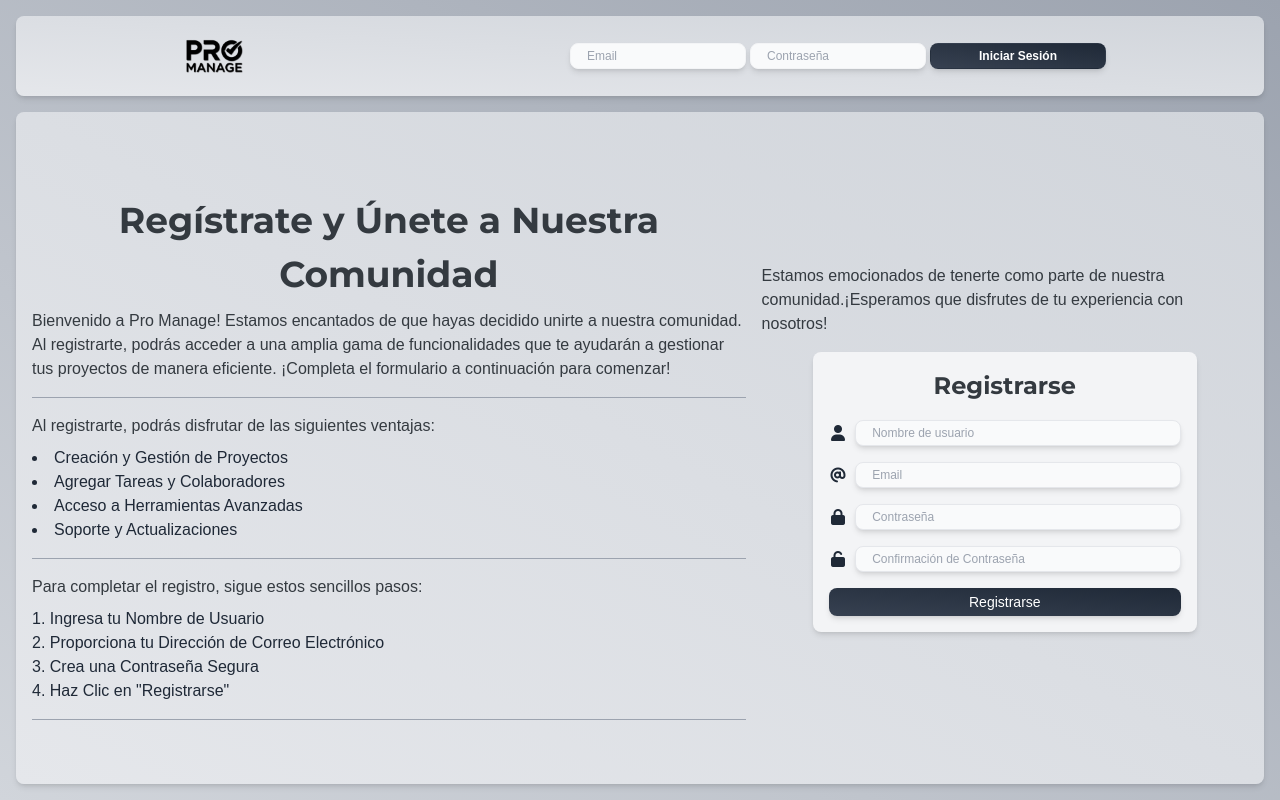
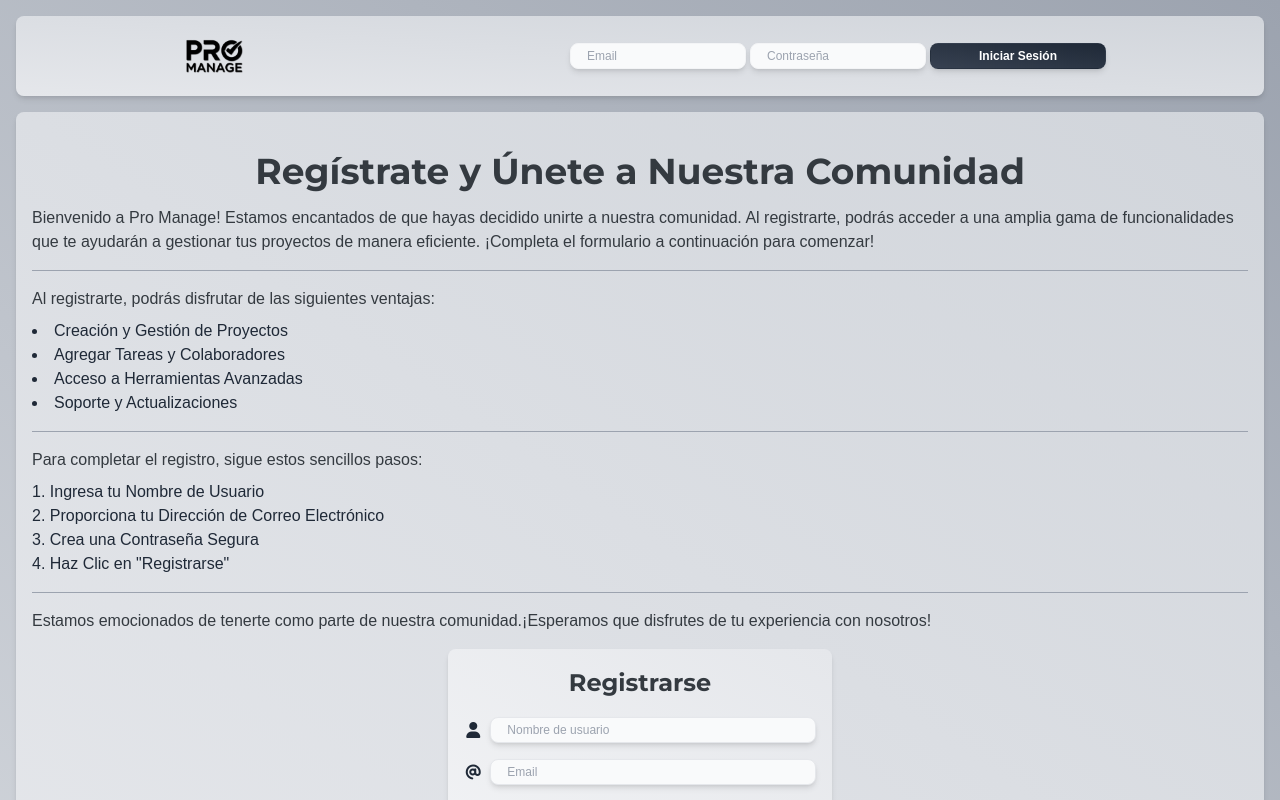
Before and after one commit to robendev/pro-manage-frontend, a React (Vite) app: page /auth/create-account in a window 1280 px wide. Shown: the top 800 px of the page. Built offline with nearby package versions, Linux system fonts and the light colour scheme; no server answers.

Commit message:
Modificaciones de flex en el archivo de FormCreateAccount.jsx y RegisterView.jsx

```diff
--- a/src/components/Auth/FormCreateAccount.jsx
+++ b/src/components/Auth/FormCreateAccount.jsx
@@ -20,7 +20,8 @@ const FormCreateAccount = ({ register, errors, watch }) => {
                        border
                        bg-gray-50
                        shadow-md rounded-lg
-                       text-xs focus:outline-none"
+                       text-xs outline-none
+                       hover:bg-white focus:bg-white"
             {...register("username", {
               required: {
                 value: true,
@@ -59,7 +60,8 @@ const FormCreateAccount = ({ register, errors, watch }) => {
                        border
                        bg-gray-50
                        shadow-md rounded-lg
-                       text-xs focus:outline-none"
+                       text-xs outline-none
+                       hover:bg-white focus:bg-white"
             {...register("email", {
               required: {
                 value: true,
@@ -93,7 +95,8 @@ const FormCreateAccount = ({ register, errors, watch }) => {
                        border
                        bg-gray-50
                        shadow-md rounded-lg
-                       text-xs focus:outline-none"
+                       text-xs outline-none
+                       hover:bg-white focus:bg-white"
             {...register("password", {
               required: {
                 value: true,
@@ -144,7 +147,8 @@ const FormCreateAccount = ({ register, errors, watch }) => {
                        border
                        bg-gray-50
                        shadow-md rounded-lg
-                       text-xs focus:outline-none"
+                       text-xs outline-none
+                       hover:bg-white focus:bg-white"
             {...register("confirmPassword", {
               required: {
                 value: true,
--- a/src/views/Auth/RegisterView.jsx
+++ b/src/views/Auth/RegisterView.jsx
@@ -41,10 +41,8 @@ const RegisterView = () => {
   };
 
   return (
-    <div className="flex flex-col p-4
-                    lg:flex-row lg:space-x-4">
-      <section className="flex-1 *:border-b *:border-gray-400
-                          lg:w-3/5">
+    <div className="flex flex-col items-center p-4">
+      <section className="flex-1 *:border-b *:border-gray-400">
         <div className="py-4">
           <h1 className="text-center font-bold mb-2 line-clamp-2">
             Regístrate y Únete a Nuestra Comunidad
@@ -83,7 +81,7 @@ const RegisterView = () => {
         </div>
       </section>
 
-      <section className="flex flex-col justify-center lg:w-2/5">
+      <section className="flex flex-col w-full">
         <div className="py-4">
           <p>
             Estamos emocionados de tenerte como parte de nuestra
@@ -93,7 +91,11 @@ const RegisterView = () => {
 
         <form
           onSubmit={handleSubmit(onSubmit)}
-          className="w-full max-w-96 mx-auto p-4 mb-4 space-y-4 shadow-md rounded-lg bg-gray-100"
+          className="w-full max-w-96 mx-auto
+                     p-4 mb-4
+                     space-y-4
+                     shadow-md rounded-lg
+                     bg-gradient-to-tr from-gray-100 to-gray-200"
           noValidate
         >
           <h2 className="text-center font-bold">Registrarse</h2>
```
